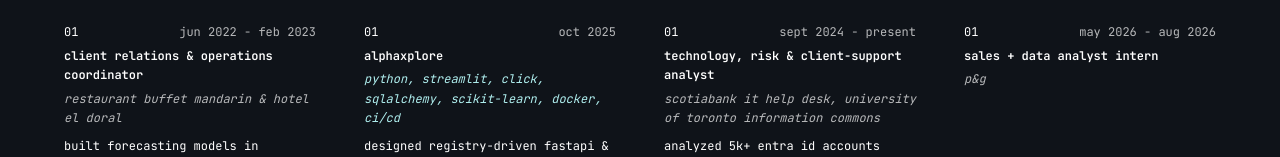
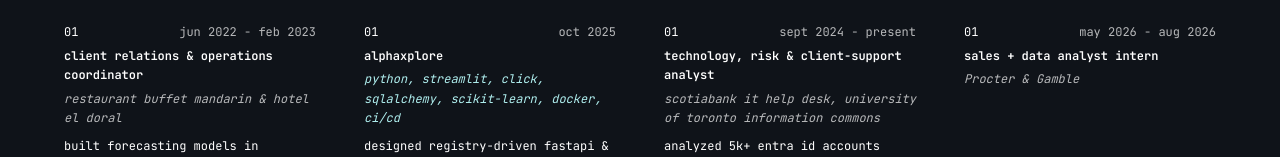
Before and after one commit to sophianggan/sophianggan.github.io, a React (Vite) app: page /#/timeline in a window 1280 px wide. Shown: the part 169-326 px from the top of the page. Built offline with nearby package versions, Linux system fonts and the light colour scheme; the HTML template or start-up script is replaced by a standard one.

Commit message:
Update P&G to Procter & Gamble

```diff
--- a/src/pages/Timeline.tsx
+++ b/src/pages/Timeline.tsx
@@ -193,7 +193,7 @@ const Timeline = () => {
                   <HoverScrambleText text="sales + data analyst intern" shouldScramble={hoveredSection === 'offers'} />
                 </div>
                 <div className="text-white/70 italic">
-                  p&g
+                  Procter & Gamble
                 </div>
               </div>
             </div>
```
